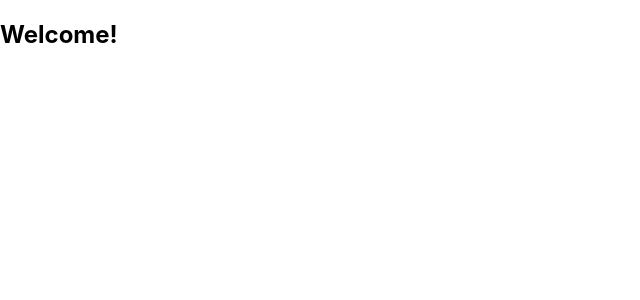
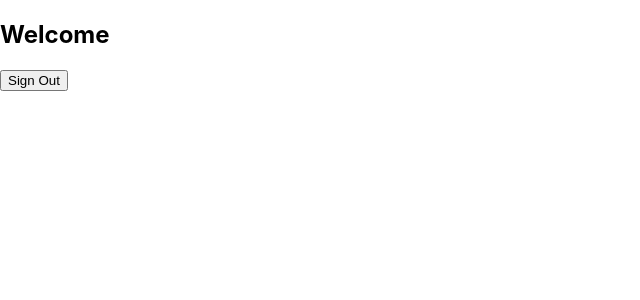
Before and after one commit to Binge-Fest-JS/binge-fest, a React (Create React App) app: page /homepage in a window 1280 px wide. Shown: the top 300 px of the page, without its empty margins (0-640 px from the left). Built offline with nearby package versions, Linux system fonts and the light colour scheme.

Commit message:
Added error handling when user enters email incorrecly/user doesn't exist

```diff
--- a/src/App.js
+++ b/src/App.js
@@ -5,8 +5,14 @@ import HomePage from './Components/HomePage.js';
 import firebase from "./firebase.js";
 import {Routes, Route} from 'react-router-dom';
 import './App.css';
+import {useState} from 'react';
 
 function App() {
+  const [user,setUser]=useState({})
+
+  const getUser=(user)=>{
+    setUser(user);
+  }
   return (
     <>
 
@@ -14,8 +20,8 @@ function App() {
       <Routes>
       <Route path = '/' element = {<LoginSignUp/>}/>
        <Route path = '/signUp' element = {<SignUp/>}/>
-       <Route path = '/signIn' element = {<SignIn/>}/>
-       <Route path = '/homepage' element = {<HomePage/>}/>
+       <Route path = '/signIn' element = {<SignIn userSignIn={getUser}/>}/>
+       <Route path = '/homepage' element = {<HomePage currentUser={user}/>}/>
      </Routes>
 
     </>
--- /dev/null
+++ b/src/Components/ErrorComponent.js
@@ -0,0 +1,7 @@
+const ErrorComponent = ()=>{
+    return(
+        <p>Something went wrong</p>
+    )
+}
+
+export default ErrorComponent;
--- a/src/Components/HomePage.js
+++ b/src/Components/HomePage.js
@@ -1,7 +1,25 @@
-const HomePage = () =>{
+import {useNavigate} from 'react-router-dom';
+import { getAuth, signOut } from "firebase/auth";
+
+
+const HomePage = (props) =>{
+    let navigate = useNavigate();
+
+    const handleClick = () =>{
+        const auth = getAuth();
+            signOut(auth).then(() => {
+            // Sign-out successful.
+            alert('signed out');
+            navigate('/signIn', { replace: true });
+            }).catch((error) => {
+            // An error happened.
+        });
+    }
+
     return (
         <>
-       <h2>Welcome!</h2>
+       <h2>Welcome {props.currentUser.email}</h2>
+       <button onClick={handleClick}>Sign Out</button>
         </>
     )
 }
--- a/src/Components/SignIn.js
+++ b/src/Components/SignIn.js
@@ -1,15 +1,17 @@
-import { getAuth, signInWithEmailAndPassword, onAuthStateChanged  } from "firebase/auth";
-import { useEffect, useState } from "react";
+import { getAuth, signInWithEmailAndPassword, onAuthStateChanged, getAdditionalUserInfo  } from "firebase/auth";
+import { useEffect, useState, useRef } from "react";
 import Header from "./Header";
 import { Link, Routes, Route, useNavigate} from "react-router-dom";
 import HomePage from "./HomePage.js";
+import ErrorComponent from "./ErrorComponent";
 
 
-const  SignIn = ()=>{
+
+const  SignIn = (props)=>{
   const [email,setEmail] = useState('');
   const [password,setPassword] = useState('')
   const [currentUser,setCurrentUser] = useState('');
-
+  const [error,setError]=useState("")
   let navigate = useNavigate();
 
   useEffect(() => {
@@ -25,7 +27,7 @@ const  SignIn = ()=>{
       } else {
         // User is signed out
         // ...
-        alert('not signedin')
+
       }
     });
   },[currentUser])
@@ -53,28 +55,42 @@ const handleSubmit = (e) => {
 
       const user = userCredential.user;
       setCurrentUser(user)
+
+      props.userSignIn(user);
       console.log(user, 'user');
       // ...
-      navigate("/homepage", { replace: true });
+      navigate('/homepage', { replace: true });
     })
     .catch((error) => {
       const errorCode = error.code;
       const errorMessage = error.message;
+      setError(error.message)
+
+      // switch (error.code){
+      // case 'auth/invalid-email':
+      //     alert(`Email address ${email} is invalid.`);
+      //     break;
+
+      // }
     });
 }
 
   return (
     <>
       <h2>Sign In</h2>
+
+      {error && <ErrorComponent></ErrorComponent>}
+
+    {
+      !error && (
       <form onSubmit={handleSubmit}>
         <label htmlFor="email"></label>
         <input onChange={handleEmailChange} type="email" id="currentEmail" placeholder="Email"/>
         <label for="email"></label>
         <input onChange = {handlePasswordChange} type="password" id="currentPassword" placeholder="Password" value={password}/>
        <button>SignIn</button>
-
       </form>
-
+      )}
     </>
   );
 }
--- a/src/Components/SignUp.js
+++ b/src/Components/SignUp.js
@@ -1,7 +1,8 @@
 import { getAuth, createUserWithEmailAndPassword } from "firebase/auth";
-import {Link} from 'react-router-dom';
+import {Link, useNavigate} from 'react-router-dom';
 import {useState} from 'react';
 const SignUp= ()=>{
+    let navigate=useNavigate();
     const [email,setEmail] = useState('');
     const [password,setPassword] = useState('');
     // Set state for email
@@ -18,16 +19,23 @@ const SignUp= ()=>{
 
     const handleSubmit = (e)=>{
         e.preventDefault();
+        console.log('create user event', e);
         const auth = getAuth();
         createUserWithEmailAndPassword(auth, email, password)
             .then((userCredential) => {
             // Signed in
             const user = userCredential.user;
             console.log("user is", userCredential.user);   // ...
+            navigate('/signIn', { replace: true });
             })
             .catch((error) => {
             const errorCode = error.code;
             const errorMessage = error.message;
+            switch (error.code) {
+                case 'auth/email-already-in-use':
+                  alert(`Email address ${email} already in use.`);
+                  break;
+            }
              // ..
         });
         console.log('submit worked')
@@ -46,7 +54,7 @@ const SignUp= ()=>{
           <input onChange ={handleEmailChange} type="email" id="email" placeholder="eg. xxxx@gmail.com" value={email}/>
           <label for="email"></label>
           <input onChange = {handlePasswordChange} type="password" id="password" value={password}/>
-          <Link to = '/signIn'><button>Sign Up</button></Link>
+        <button>Sign Up</button>
 
       </form>
       </>
```
